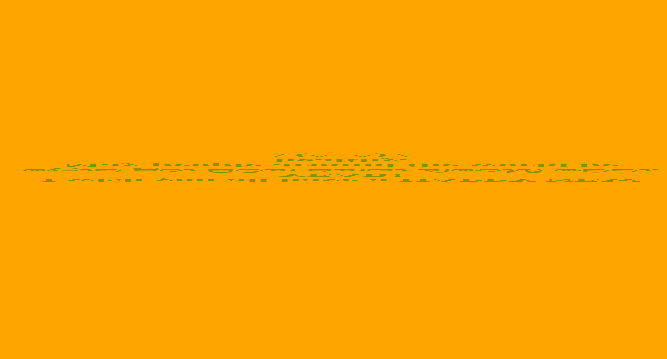
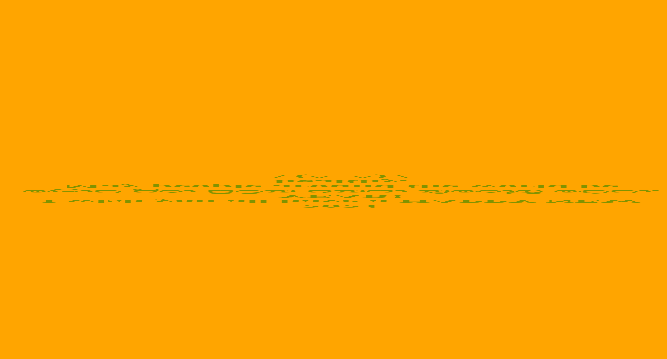
Before and after one commit to HappyKumamoto/HappyNewYear, a plain HTML site: page index.html in a window 1280 px wide. Shown: the whole page, without its empty margins (299-966 px from the left). Drawn offline with Linux system fonts and the light colour scheme.

Commit message:
Update index.html

```diff
--- a/index.html
+++ b/index.html
@@ -7,6 +7,7 @@
   </head>
   <body>
     <h1 id="header" style="font-size:250%;">
+                                2021<br>
                                 I wish you all have a HAPPY NEW YEAR!<br>
                                 ලොව පුරා සිටින ජනයා නිරෝගී වේවා.<br>
                                 May people around the world be healthy.<br>
```
